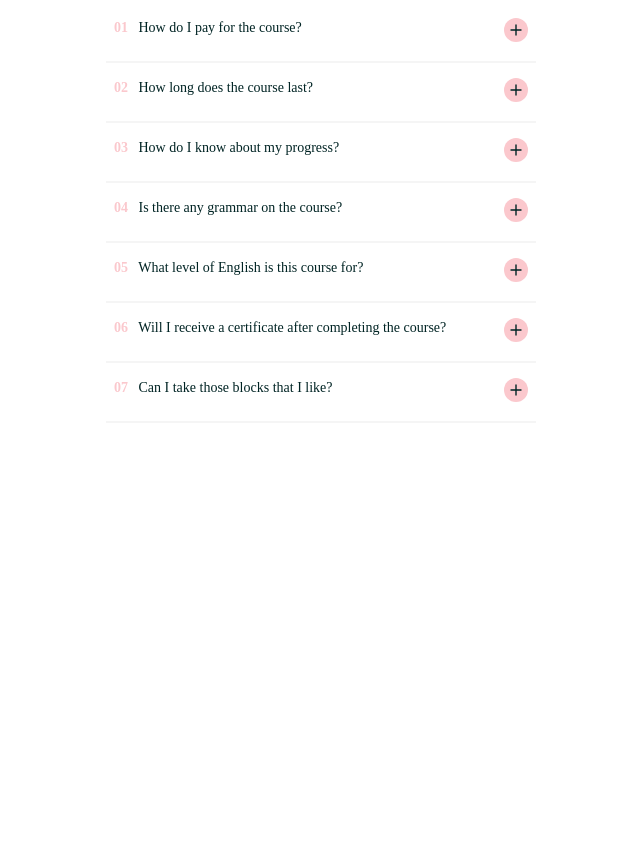
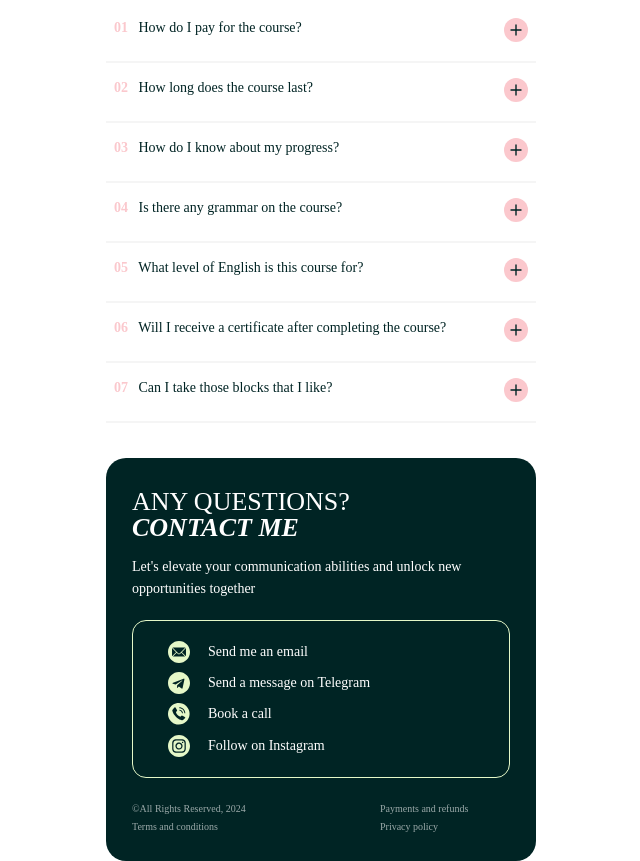
Before and after one commit to VNeskoromnaya/english_lab_forit, a plain HTML site: page index.html in a window 1280 px wide. Shown: the part 5212-6073 px from the top of the page, without its empty margins (319-959 px from the left). Before the commit the page ends 5635 px from the top, so only its background shows below. Drawn offline with Linux system fonts and the light colour scheme.

Commit message:
add the section Contact me + css

```diff
--- a/css/styles.css
+++ b/css/styles.css
@@ -858,4 +858,93 @@
   /* color: var(--1); */
 }
 
+/* The section Contact me */
+.contacts {
+  margin-top: 35px;
+  min-height: 400px;
+  padding: 31px 26px 25px 26px;
+  border-radius: 20px;
+  background-color: #002424;
+  /* background: var(--1); */
+}
+
+.contacts .title_white {
+  text-align: left;
+}
+
+.contacts span {
+  display: block;
+}
+
+.contacts .text {
+  margin-top: 15px;
+  color: #fff;
+  /* color: var(--5); */
+}
+
+.contacts__list {
+  margin-top: 20px;
+  height: 158px;
+  /* width: 290px; */
+  padding: 20px 35px;
+  border: 1.4px solid #e5f8c8;
+  /* border: 1.40px solid var(--3); */
+  border-radius: 14px;
+  list-style: none;
+  display: flex;
+  flex-direction: column;
+  justify-content: space-between;
+}
+
+.contact__item {
+  display: flex;
+  align-items: center;
+}
+
+.contact__item img {
+  width: 22px;
+  margin-right: 18px;
+}
+
+.contact__desc {
+text-decoration: none;
+/* font-family: var(--font-family); */
+font-weight: 400;
+font-size: 14px;
+line-height: 157%;
+color: #fff;
+/* color: var(--5); */
+}
+
+.footer {
+  margin-top: 22px;
+  height: 36px;
+  display: flex;
+  flex-wrap: wrap;
+  justify-content: space-between;
+  /* font-family: var(--font-family); */
+font-weight: 400;
+font-size: 10px;
+line-height: 180%;
+color: #fff;
+/* color: var(--5); */
+opacity: 0.6;
+}
+
+.footer span {
+  display: block;
+  width: 130px;
+}
+
+.link_external {
+  display: block;
+  width: 130px;
+  text-decoration: none;
+/* font-family: var(--font-family); */
+font-weight: 400;
+font-size: 10px;
+line-height: 180%;
+color: #fff;
+/* color: var(--5); */
+}
 /* проверить на сегодня актуальную ширину моб телефонов  */
--- a/index.html
+++ b/index.html
@@ -69,21 +69,29 @@
           </h2>
           <div class="audience__item">
             <span class="audience__sequence">01</span>
-            <p class="text">Tech specialists aimed at improving their English in business —
-            related context</p>
+            <p class="text">
+              Tech specialists aimed at improving their English in business —
+              related context
+            </p>
           </div>
           <div class="audience__item">
             <span class="audience__sequence">02</span>
-            <p class="text">Companies, business owners looking to train their employees</p>
+            <p class="text">
+              Companies, business owners looking to train their employees
+            </p>
           </div>
           <div class="audience__item">
             <span class="audience__sequence">03</span>
-            <p class="text">Everyone working with international teams or on international
-            projects</p>
+            <p class="text">
+              Everyone working with international teams or on international
+              projects
+            </p>
           </div>
           <div class="audience__item">
             <span class="audience__sequence">04</span>
-            <p class="text">Any professionals seeking career advancement and self-development</p>
+            <p class="text">
+              Any professionals seeking career advancement and self-development
+            </p>
           </div>
         </section>
 
@@ -476,10 +484,12 @@
               </p>
             </div> -->
 
-          <!-- перелистывание слайдера -->
-           <div class="feedback-slider">
-            <div class="feedback-slider__arrow"><img src="./icons/slider/arrow_left.svg" alt=""></div>
-           </div>
+            <!-- перелистывание слайдера -->
+            <div class="feedback-slider">
+              <div class="feedback-slider__arrow">
+                <img src="./icons/slider/arrow_left.svg" alt="" />
+              </div>
+            </div>
           </div>
         </section>
 
@@ -489,17 +499,25 @@
             <!-- * кнопка у нас ведет к записи или написать, то есть нужео будет подтянуть ссылку или отправку данных -->
             <li class="price__item">
               <div class="rate">20$ <span>/1 hour</span></div>
-              <p class="format__info"><img src="./icons/ckeck-dark.svg" alt="">Individually or 1 - on - 1</p>
+              <p class="format__info">
+                <img src="./icons/ckeck-dark.svg" alt="" />Individually or 1 -
+                on - 1
+              </p>
               <button class="enroll">Enroll now</button>
             </li>
             <li class="price__item">
               <div class="rate">25$ <span>/1 hour</span></div>
-              <p class="format__info"><img src="./icons/ckeck-dark.svg" alt="">Mini group: 2 people max</p>
+              <p class="format__info">
+                <img src="./icons/ckeck-dark.svg" alt="" />Mini group: 2 people
+                max
+              </p>
               <button class="enroll">Enroll now</button>
             </li>
             <li class="price__item">
               <div class="rate">30$ <span>/1 hour</span></div>
-              <p class="format__info"><img src="./icons/ckeck-dark.svg" alt="">Corporate learning: 3 people+
+              <p class="format__info">
+                <img src="./icons/ckeck-dark.svg" alt="" />Corporate learning: 3
+                people+
               </p>
               <button class="enroll">Enroll now</button>
             </li>
@@ -516,9 +534,14 @@
                 How do I pay for the course?
               </div>
               <div class="show">
-                <img src="./icons/question_item_show_icon.svg" alt="show answer" />
+                <img
+                  src="./icons/question_item_show_icon.svg"
+                  alt="show answer"
+                />
               </div>
-              <div class="answer__text">The payment is due monthly onto my card or account after the final lesson of the current month, invoice provided on request
+              <div class="answer__text">
+                The payment is due monthly onto my card or account after the
+                final lesson of the current month, invoice provided on request
               </div>
             </li>
             <div class="question__divider"></div>
@@ -529,9 +552,15 @@
                 How long does the course last?
               </div>
               <div class="show">
-                <img src="./icons/question_item_show_icon.svg" alt="show answer" />
+                <img
+                  src="./icons/question_item_show_icon.svg"
+                  alt="show answer"
+                />
               </div>
-              <div class="answer__text">It all depends on the learners' goals, abilities and frequency of meetings. Counting on 2 meetings per week, the course may endure for 10 - 12 month
+              <div class="answer__text">
+                It all depends on the learners' goals, abilities and frequency
+                of meetings. Counting on 2 meetings per week, the course may
+                endure for 10 - 12 month
               </div>
             </li>
             <div class="question__divider"></div>
@@ -542,9 +571,13 @@
                 How do I know about my progress?
               </div>
               <div class="show">
-                <img src="./icons/question_item_show_icon.svg" alt="show answer" />
+                <img
+                  src="./icons/question_item_show_icon.svg"
+                  alt="show answer"
+                />
               </div>
-              <div class="answer__text">There are tests on each block to check the learners' progress
+              <div class="answer__text">
+                There are tests on each block to check the learners' progress
               </div>
             </li>
             <div class="question__divider"></div>
@@ -555,9 +588,15 @@
                 Is there any grammar on the course?
               </div>
               <div class="show">
-                <img src="./icons/question_item_show_icon.svg" alt="show answer" />
+                <img
+                  src="./icons/question_item_show_icon.svg"
+                  alt="show answer"
+                />
               </div>
-              <div class="answer__text">There are 2-3 grammar topics to revise in each block and still the course focuses mostly on speaking and learning new vocabulary
+              <div class="answer__text">
+                There are 2-3 grammar topics to revise in each block and still
+                the course focuses mostly on speaking and learning new
+                vocabulary
               </div>
             </li>
             <div class="question__divider"></div>
@@ -568,9 +607,13 @@
                 What level of English is this course for?
               </div>
               <div class="show">
-                <img src="./icons/question_item_show_icon.svg" alt="show answer" />
+                <img
+                  src="./icons/question_item_show_icon.svg"
+                  alt="show answer"
+                />
               </div>
-              <div class="answer__text">Intermediate Strong - Upper-Intermediate - Advanced
+              <div class="answer__text">
+                Intermediate Strong - Upper-Intermediate - Advanced
               </div>
             </li>
             <div class="question__divider"></div>
@@ -581,9 +624,13 @@
                 Will I receive a certificate after completing the course?
               </div>
               <div class="show">
-                <img src="./icons/question_item_show_icon.svg" alt="show answer" />
+                <img
+                  src="./icons/question_item_show_icon.svg"
+                  alt="show answer"
+                />
               </div>
-              <div class="answer__text">Intermediate Strong - Upper-Intermediate - Advanced
+              <div class="answer__text">
+                Intermediate Strong - Upper-Intermediate - Advanced
               </div>
             </li>
             <div class="question__divider"></div>
@@ -594,20 +641,73 @@
                 Can I take those blocks that I like?
               </div>
               <div class="show">
-                <img src="./icons/question_item_show_icon.svg" alt="show answer" />
+                <img
+                  src="./icons/question_item_show_icon.svg"
+                  alt="show answer"
+                />
               </div>
-              <div class="answer__text">Yes, it's possible to take those blocks that are the most relevant to you
+              <div class="answer__text">
+                Yes, it's possible to take those blocks that are the most
+                relevant to you
               </div>
             </li>
             <div class="question__divider"></div>
-
           </ol>
         </section>
 
-        <!-- <section class="contacts">
+        <section class="contacts">
+          <h2 class="title title_white">
+            Any questions?
+            <span class="title__bold title_white">Contact me</span>
+          </h2>
+          <p class="text">
+            Let's elevate your communication abilities and unlock new
+            opportunities together
+          </p>
 
-        </section> -->
+          <!-- * привязать ссылки к контактам; продумать анимацию при взаимодействии с ссылками -->
+          <ol class="contacts__list">
+            <li class="contact__item">
+              <img
+                src="./icons/contacts/email_icon.svg"
+                alt="Send me an email"
+              />
+              <a href="mailto:evgenia.slobodyan@gmail.com" class="contact__desc">Send me an email</a>
+            </li>
+            <li class="contact__item">
+              <img
+                src="./icons/contacts/telegram_icon.svg"
+                alt="Send a message on Telegram"
+              />
+              <a href="#" class="contact__desc">Send a message on Telegram</a>
+            </li>
+            <li class="contact__item">
+              <img src="./icons/contacts/phone_icon.svg" alt="Book a call" />
+              <a href="#" class="contact__desc">Book a call</a>
+            </li>
+            <li class="contact__item">
+              <img
+                src="./icons/contacts/instagram_icon.svg"
+                alt="Follow on Instagram"
+              />
+              <a
+                href="https://www.instagram.com/english_lab_forit?utm_source=ig_web_button_share_sheet&igsh=ZDNlZDc0MzIxNw=="
+                class="contact__desc"
+                >Follow on Instagram</a
+              >
+            </li>
+          </ol>
 
+          <div class="footer">
+            <span>&copy;All Rights Reserved, 2024</span>
+            <!-- * добавить ccылку на внешний документ или страницу с информацией о правилах оплаты и возврата -->
+            <a href="#" class="link_external">Payments and refunds</a>
+            <!-- * добавить ccылку на внешний документ или страницу с информацией о Terms and conditions -->
+            <a href="#" class="link_external">Terms and conditions</a>
+            <!-- * добавить ccылку на внешний документ или страницу с информацией о Privacy policy -->
+            <a href="#" class="link_external">Privacy policy</a>
+          </div>
+        </section>
       </div>
     </main>
   </body>
```
Also changed, not shown: icons/contacts/email_icon.svg (added), icons/contacts/instagram_icon.svg (added), icons/contacts/phone_icon.svg (added), icons/contacts/telegram_icon.svg (added), 1 other file.
